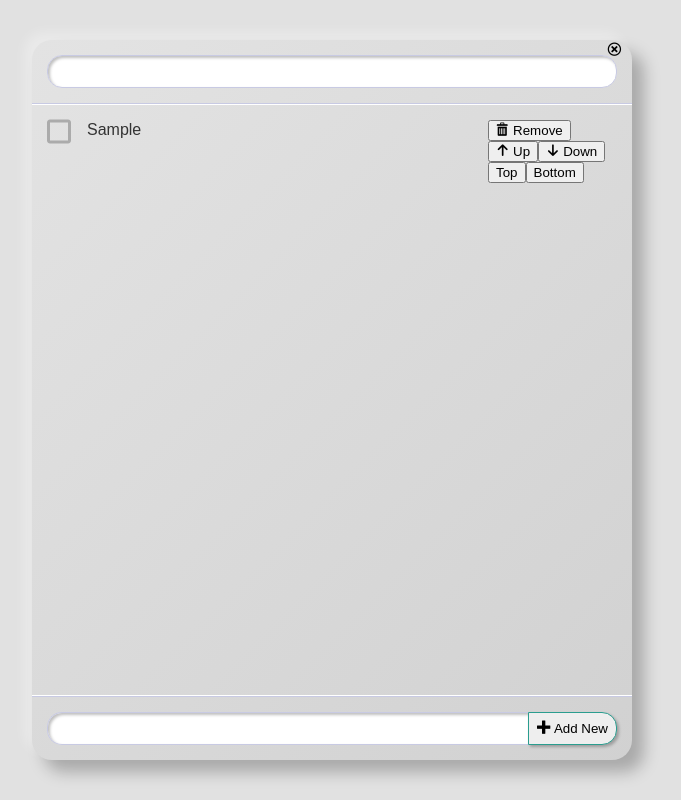
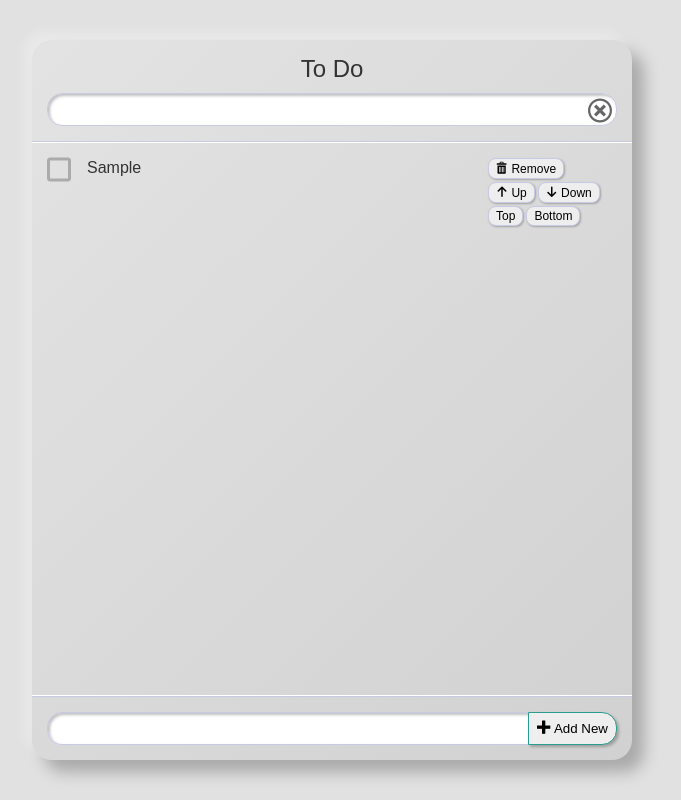
Before and after one commit to kenhoff/todo, a React app: page / in a window 1280 px wide. Both pictures are taken after typing "Sample" into the empty fields and a click on the button "Add New". Shown: the whole page, without its empty margins (308-989 px from the left). Built offline with nearby package versions, Linux system fonts and the light colour scheme; a web font is replaced by a local one.

Commit message:
style tweaks

```diff
--- a/src/ToDoApp/ToDoApp.css
+++ b/src/ToDoApp/ToDoApp.css
@@ -29,6 +29,16 @@ header {
 	padding: 15px;
 	border-bottom: 1px solid #C8CAE3;
 	text-align: center;
+
+}
+
+header h1 {
+	margin: 0 0 10px 0;
+	font-weight: normal;
+	font-size: 1.5em;
+}
+
+header .filter {
 	position: relative;
 }
 
@@ -48,10 +58,14 @@ header input[type=text]:focus, footer input[type=text]:focus, footer button:focu
 
 header button.clear {
 	position: absolute;
-	top: 2px;
+	color: #666;
+	font-size: 24px;
+	top: 50%;
 	right: 5px;
+	margin-top: -11px;
 	background: transparent;
 	border: none;
+	padding: 0;
 	line-height: 1;
 }
 
--- a/src/ToDoApp/ToDoApp.js
+++ b/src/ToDoApp/ToDoApp.js
@@ -173,7 +173,7 @@ class ToDoApp extends React.Component {
 
 		item.completed = !item.completed;
 
-		this.addItem(itemIndex, item);
+		this.updateItem(item);
 	}
 
 	editItemText(itemKey, text){
@@ -184,7 +184,7 @@ class ToDoApp extends React.Component {
 
 		item.text = text;
 
-		this.addItem(itemIndex, item);
+		this.updateItem(item);
 	}
 
 	renderItem(item, index){
@@ -216,10 +216,13 @@ class ToDoApp extends React.Component {
 		return (
 			<div id="ToDoApp">
 				<header>
-					<input type="text" value={this.state.searchValue} name="searchInput" id="searchInput" aria-label="Filter To Do items" onChange={this.updateSearch} />
-					<button className="clear" onClick={this.clearSearch}>
-						<span className="icon-cancel-circle"></span>
-					</button>
+					<h1>To Do</h1>
+					<div className="filter">
+						<input type="text" value={this.state.searchValue} name="searchInput" id="searchInput" aria-label="Filter To Do items" onChange={this.updateSearch} />
+						<button className="clear" onClick={this.clearSearch}>
+							<span className="icon-cancel-circle"></span>
+						</button>
+					</div>
 				</header>
 				<main>
 					<ul id="ListItems">
--- a/src/ToDoItem/ToDoItem.css
+++ b/src/ToDoItem/ToDoItem.css
@@ -9,7 +9,7 @@ li:last-child {
 }
 
 li.completed {
-	box-shadow: inset 2px 2px 3px rgba(0, 0,0,0.25), inset -2px -2px 3px rgba(255, 255, 255,0.3);
+	box-shadow: inset 2px 2px 3px rgba(0, 0,0,0.15), inset -2px -2px 3px rgba(255, 255, 255,0.3);
 	background: linear-gradient(180deg, rgba(0,0,0,0.07), rgba(255,255,255,0.07));
 	border-radius: 5px;
 }
@@ -41,6 +41,7 @@ li.completed {
 	border-radius: 5px;
 	margin-right: 15px;
 	border: 1px solid transparent;
+	overflow: auto;
 }
 
 .text:focus {
@@ -55,5 +56,12 @@ li.completed {
 }
 
 .actions button {
-
+	font-size: .75em;
+	line-height: 1;
+	margin: 0 3px 3px 0;
+	border-radius: 8px;
+	background: #eee;
+	padding: 3px 7px;
+	border: 1px solid #C8CAE3;
+	box-shadow: 1px 1px 2px rgba(0,0,0,0.25);
 }
```
